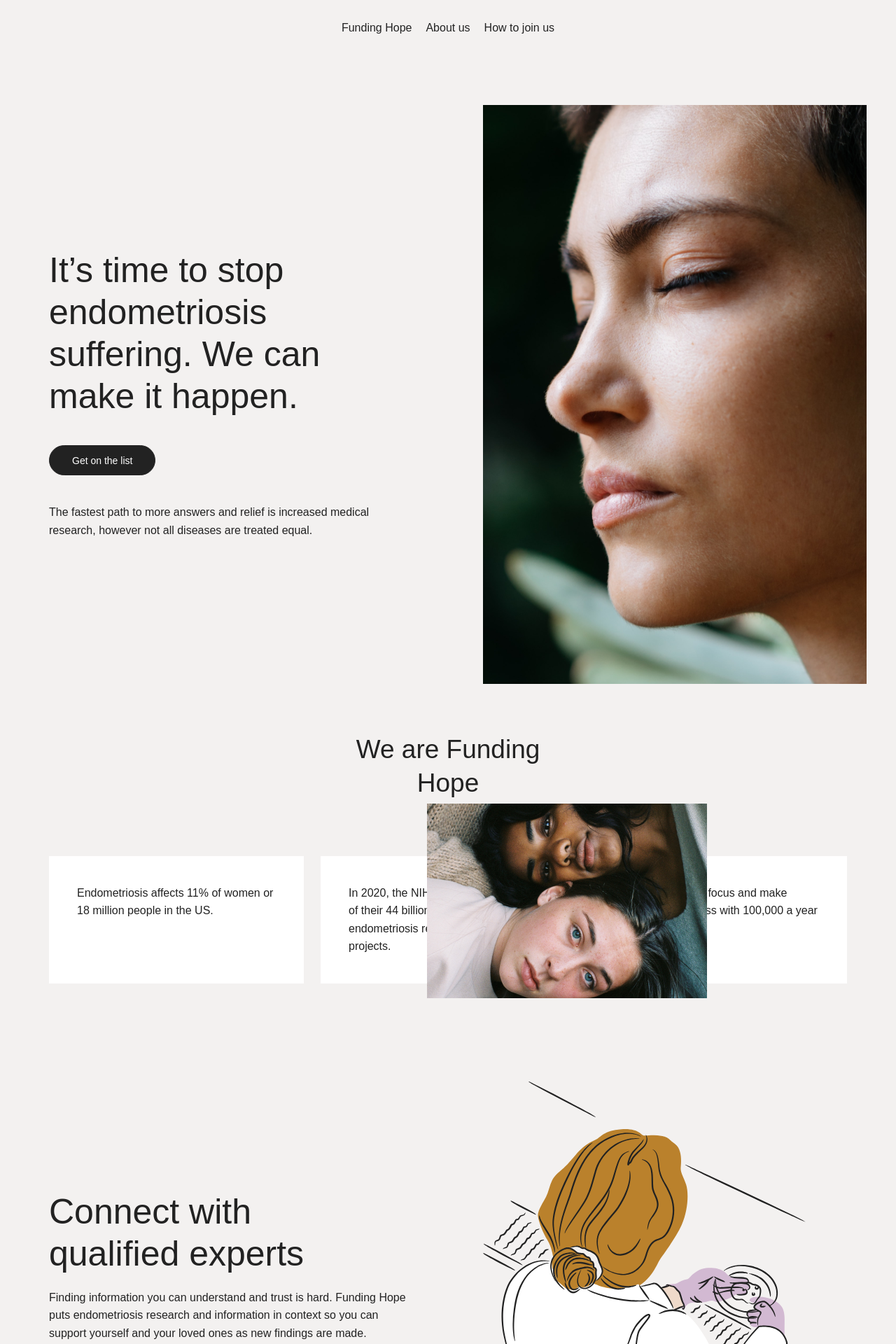
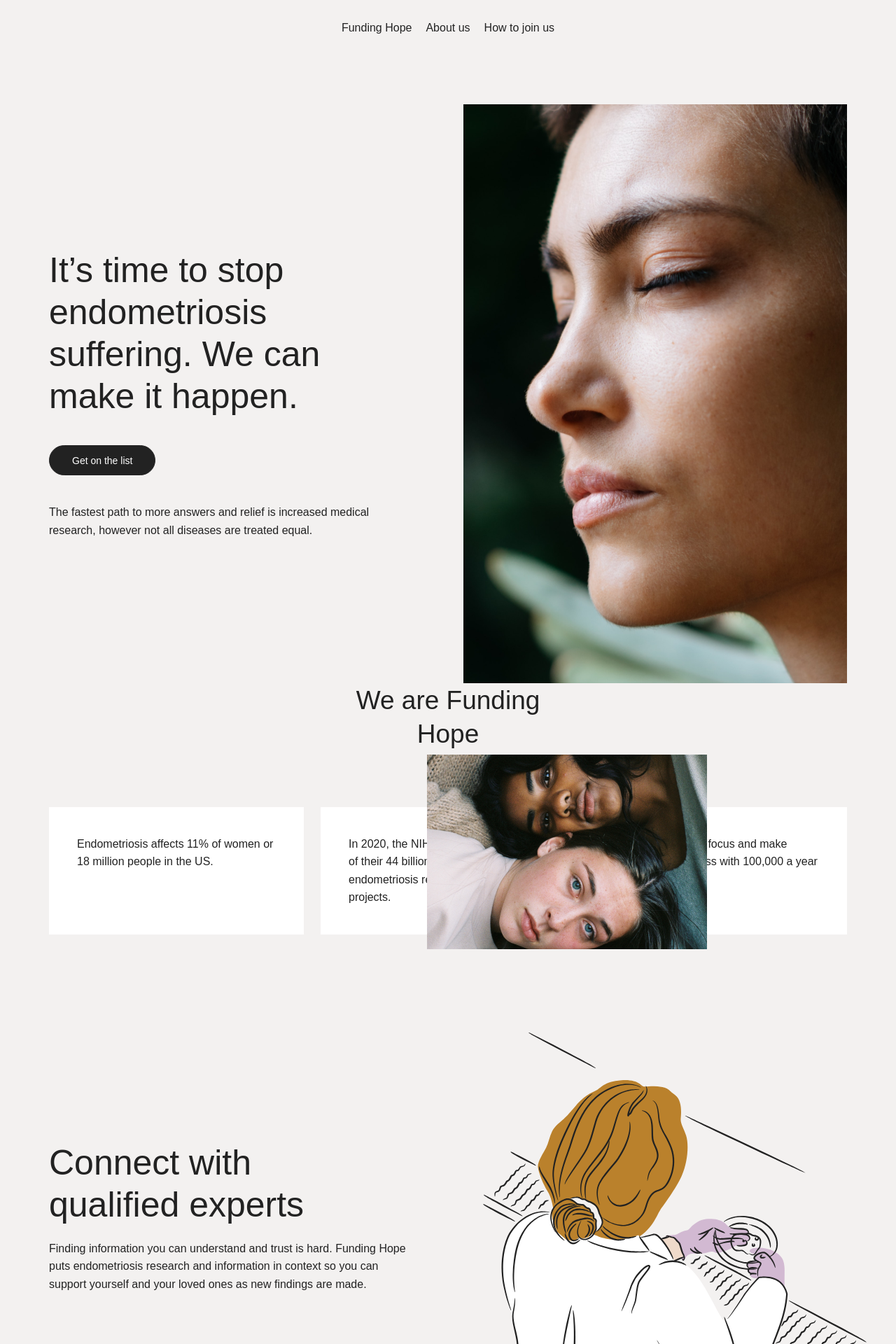
Before and after one commit to samklonaris/fundinghope, a Jekyll site: the page built from index.markdown, in a window 1280 px wide. Shown: the top 1920 px of the page at 70% size. Built offline with Jekyll 4.4.1, drawn with Linux system fonts in a browser that asks for light colours; nearby versions of some CDN libraries; some web fonts are replaced.

Commit message:
mobile responsive

```diff
--- a/_includes/main.html
+++ b/_includes/main.html
@@ -8,6 +8,7 @@
 			</div>
 			<div>The fastest path to more answers and relief is increased medical research, however not all diseases are treated equal.</div>
 		</div>
+		<img id="hero-1-hidden" class="hidden-xs hidden-sm hidden-md" src="img/hero-1.png" />
 		<img id="hero-1" src="img/hero-1.png" />
 		<img id="hero-2" src="img/hero-2.png" />
 	</div>
--- a/css/styles.sass
+++ b/css/styles.sass
@@ -15,6 +15,7 @@
 	color: $primary-color
 	font-family: $default-font-family
 	font-size: 16px
+	overflow-x: hidden
 	div
 		line-height: 160%
 	a
@@ -55,9 +56,10 @@
 		justify-content: center
 	@media (max-width: 992px)
 		grid-gap: 20px
-		img
-			width: 350px
-			height: 350px
+		&:not(#hero-pane)
+			img
+				width: 350px
+				height: 350px
 	@media (max-width: 750px)
 		padding: 35px
 		grid-template-columns: 1fr
@@ -80,14 +82,46 @@
 
 #hero-pane
 	position: relative
+	padding-bottom: 0px
 	.pane-header
 		margin-bottom: 40px
 	button
 		margin-bottom: 40px
-	#hero-2
-		position: absolute
-		bottom: -300px
-		right: 200px
+	#hero-1-hidden
+		position: relative
+		top: 0px
+		opacity: 0
+	@media (min-width: 1191px)
+		#hero-1
+			position: absolute
+			top: 70px
+			right: 0px
+		#hero-2
+			position: absolute
+			bottom: -300px
+			right: 200px
+	@media (max-width: 1190px)
+		grid-template-columns: 1fr
+		padding-bottom: 70px
+		img
+			width: 45%
+			position: relative
+		#hero-1
+			right: -50%
+		#hero-2
+			position: absolute
+			bottom: 30px
+			right: 31%
+
+	@media (max-width: 750px)
+		padding-bottom: 70px
+		#hero-1
+			position: relative
+			right: -70px
+		#hero-2
+			position: absolute
+			bottom: 15px
+			left: 40px
 	@media (max-width: 750px)
 		padding-top: 35px
 
--- a/js/scripts.js
+++ b/js/scripts.js
@@ -7,15 +7,27 @@
 
 
 	// move hero image
+	var HERO_1_OFFSET = 50
 	var HERO_2_OFFSET = -300
 	$(window).on("load resize scroll", function() {
 	  $("#hero-pane").each(function() {
+	  	// No scroll on mobile
+  		if (window.innerWidth < 1190) {
+  			return
+  		}
+
 	    var windowTop = $(window).scrollTop();
 	    var elementTop = $(this).offset().top;
 	    var bottomPosition = windowTop - elementTop + HERO_2_OFFSET;
 	    if (bottomPosition <= 400) {
 	    	$(this).find("#hero-2").css({ bottom: bottomPosition });
 	    }
+
+		var topPosition = HERO_1_OFFSET - ((windowTop - elementTop) / 4);
+		if (800 <= topPosition <= 10000000) {
+	    	$(this).find("#hero-1").css({ top: topPosition });
+	    }
+
 	  });
 	});
 }
```
